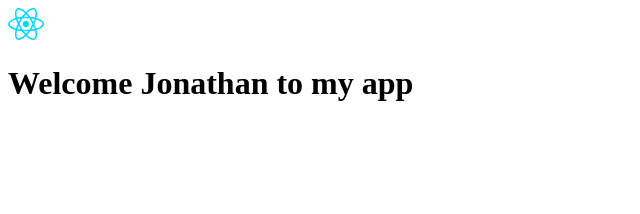
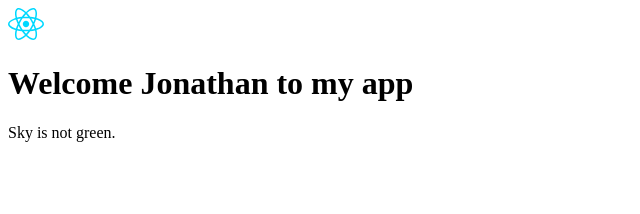
Before and after one commit to jonathan-j-ui/myFirstReactProject, a React (Vite) app in the folder my-react-app/: page / in a window 1280 px wide. Shown: the top 214 px of the page, without its empty margins (0-640 px from the left). Built offline with nearby package versions, Linux system fonts and the light colour scheme.

Commit message:
Add usage of only inline jsx if statement using {var && content}

```diff
--- a/my-react-app/src/App.jsx
+++ b/my-react-app/src/App.jsx
@@ -6,6 +6,8 @@ function MyButton() {
   );
 }
 const isLoggedIn = true;
+
+const isSkyGreen = false;
 
 const user = {
   name: "Jonathan",
@@ -23,6 +25,7 @@ export default function App() {
       ) : (
         <MyButton />
       )}
+      <p>Sky is {!isSkyGreen && "not"} green.</p>
     </div>
   );
 }
```
